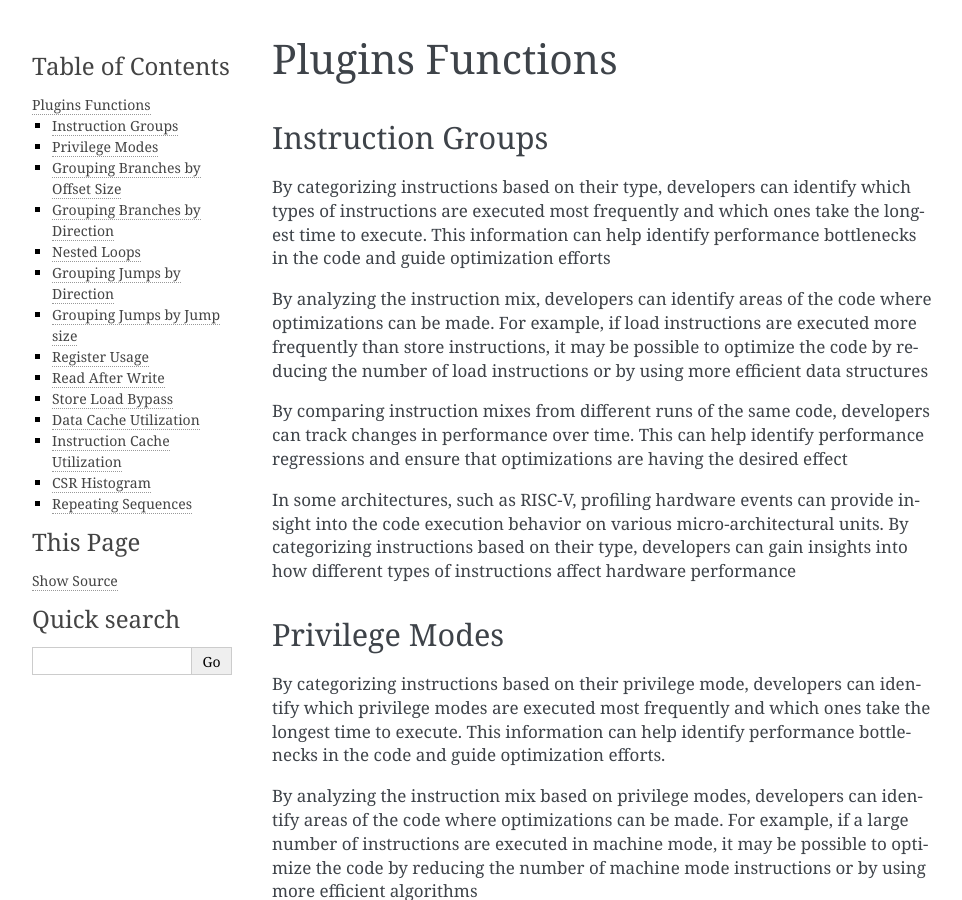
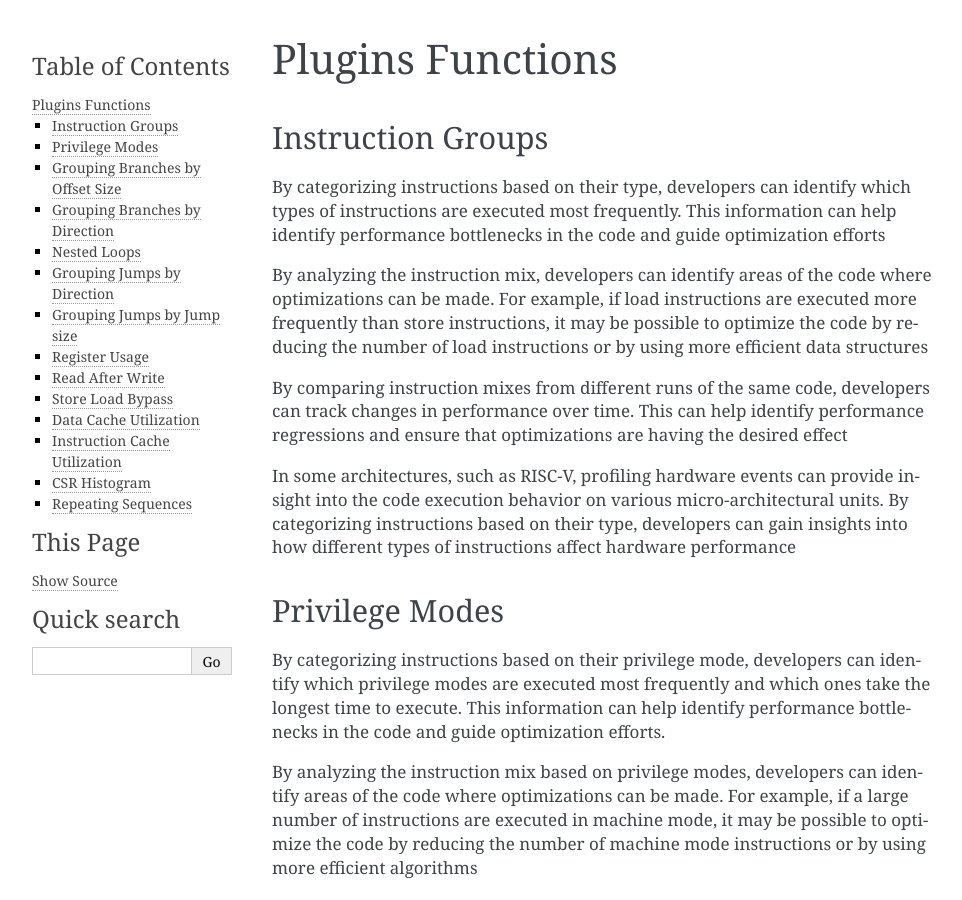
Before and after one commit to mahendraVamshi/riscv-application-profiler, a Sphinx documentation site: the page built from source/plugins.rst, in a window 1280 px wide and 900 px high. Shown: the whole window, without its empty margins (148-1110 px from the left). Built offline with Sphinx 7.4.7, drawn with Linux system fonts in a browser that asks for light colours; pages that are not in the unit, such as notebooks, are missing from menus.

Commit message:
minor correction

```diff
--- a/source/plugins.rst
+++ b/source/plugins.rst
@@ -6,8 +6,7 @@ Instruction Groups
 
 By categorizing instructions based on their type,
 developers can identify which types of instructions are
-executed most frequently and which ones take the
-longest time to execute. This information can help
+executed most frequently. This information can help
 identify performance bottlenecks in the code and guide
 optimization efforts
 
```
